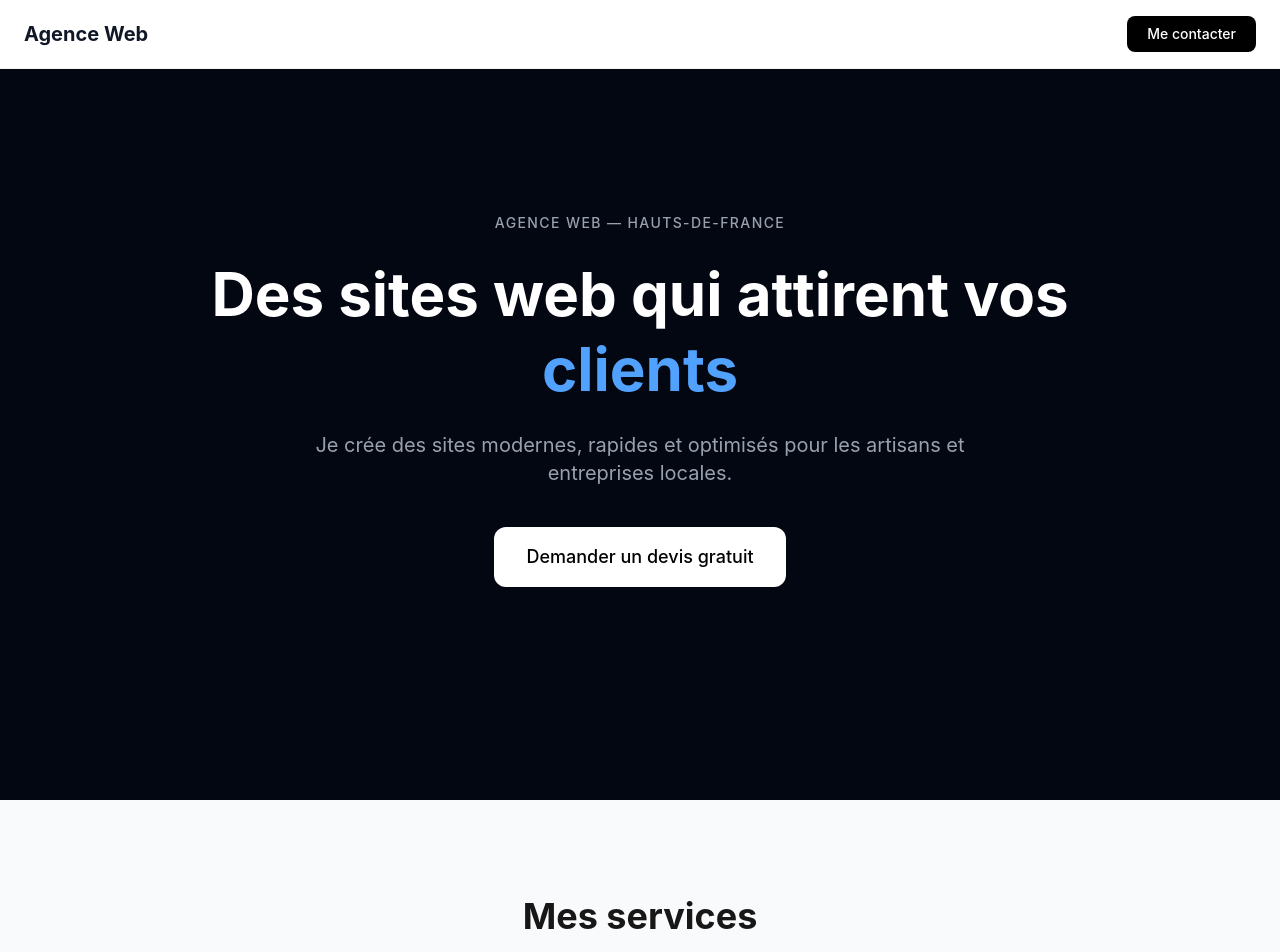
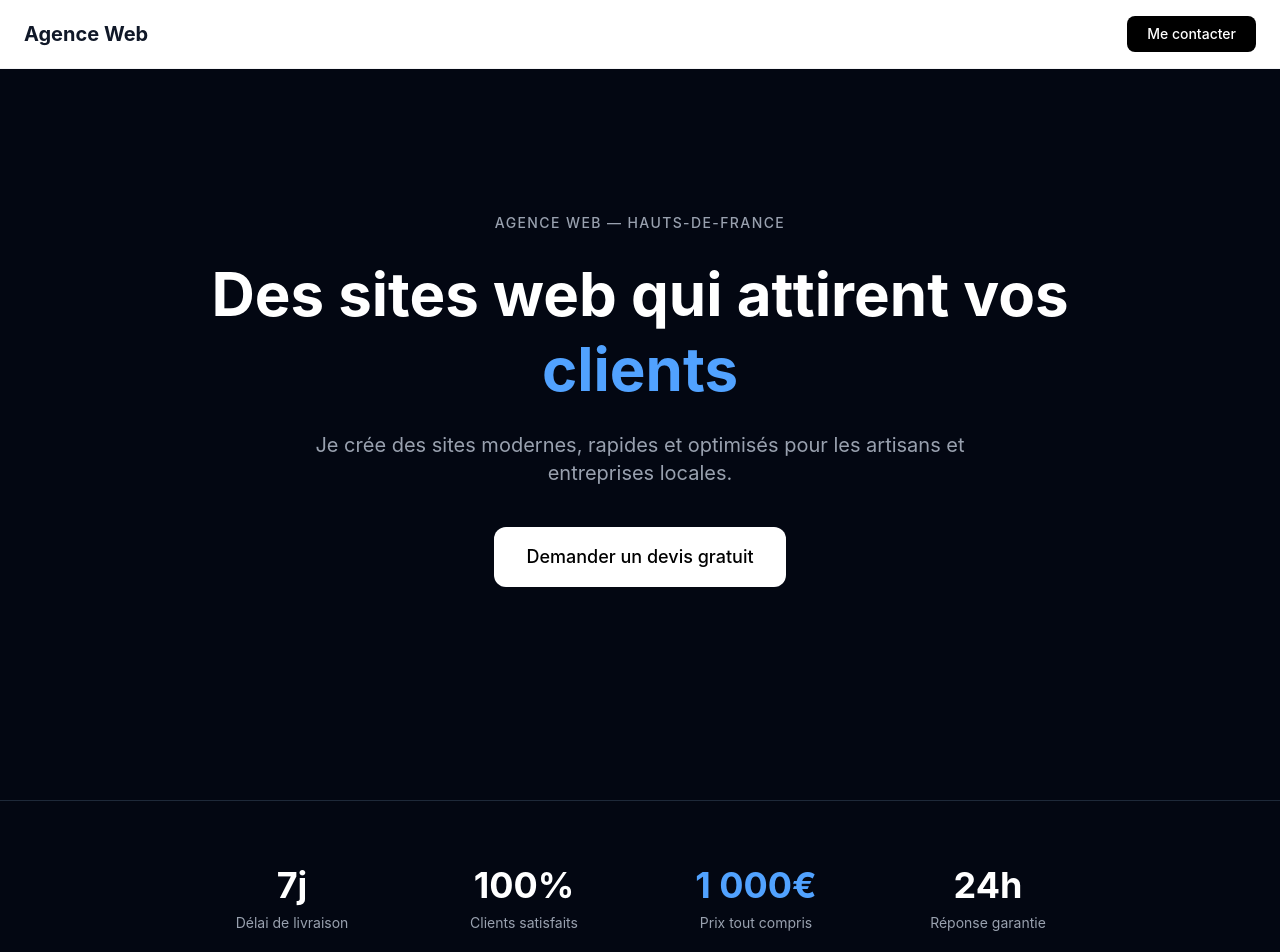
Before and after one commit to enguerrandbourghelle/agence-demo, a Next.js app: page / in a window 1280 px wide. Shown: the top 952 px of the page. Built offline with nearby package versions, Linux system fonts and the light colour scheme.

Commit message:
Stats : section chiffres clés sous le hero

```diff
--- a/app/page.tsx
+++ b/app/page.tsx
@@ -1,4 +1,5 @@
 import Navbar from "../components/Navbar";
+import Stats from "../components/Stats";
 import Services from "../components/Services";
 import Portfolio from "../components/Portfolio";
 import Contact from "../components/Contact";
@@ -13,10 +14,8 @@ export default function Home() {
           Agence Web — Hauts-de-France
         </p>
         <h1 className="text-6xl font-bold mb-6 max-w-4xl leading-tight text-white">
-  Des sites web qui attirent vos <span className="text-blue-400">clients</span>
-</h1>
-
-
+          Des sites web qui attirent vos <span className="text-blue-400">clients</span>
+        </h1>
         <p className="text-xl text-gray-400 max-w-2xl mb-10">
           Je crée des sites modernes, rapides et optimisés pour les artisans et entreprises locales.
         </p>
@@ -24,6 +23,7 @@ export default function Home() {
           Demander un devis gratuit
         </a>
       </section>
+      <Stats />
       <Services />
       <Portfolio />
       <Contact />
--- /dev/null
+++ b/components/Stats.tsx
@@ -0,0 +1,24 @@
+export default function Stats() {
+  return (
+    <section className="py-16 px-6 bg-gray-950 border-t border-gray-800">
+      <div className="max-w-4xl mx-auto grid grid-cols-2 md:grid-cols-4 gap-8 text-center">
+        <div>
+          <p className="text-4xl font-bold text-white mb-2">7j</p>
+          <p className="text-gray-400 text-sm">Délai de livraison</p>
+        </div>
+        <div>
+          <p className="text-4xl font-bold text-white mb-2">100%</p>
+          <p className="text-gray-400 text-sm">Clients satisfaits</p>
+        </div>
+        <div>
+          <p className="text-4xl font-bold text-blue-400 mb-2">1 000€</p>
+          <p className="text-gray-400 text-sm">Prix tout compris</p>
+        </div>
+        <div>
+          <p className="text-4xl font-bold text-white mb-2">24h</p>
+          <p className="text-gray-400 text-sm">Réponse garantie</p>
+        </div>
+      </div>
+    </section>
+  );
+}
```
